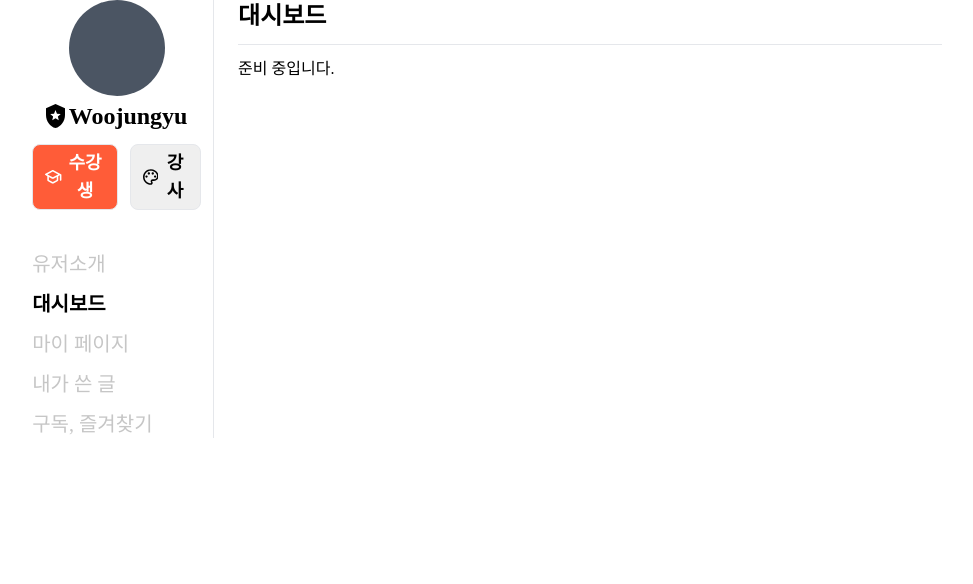
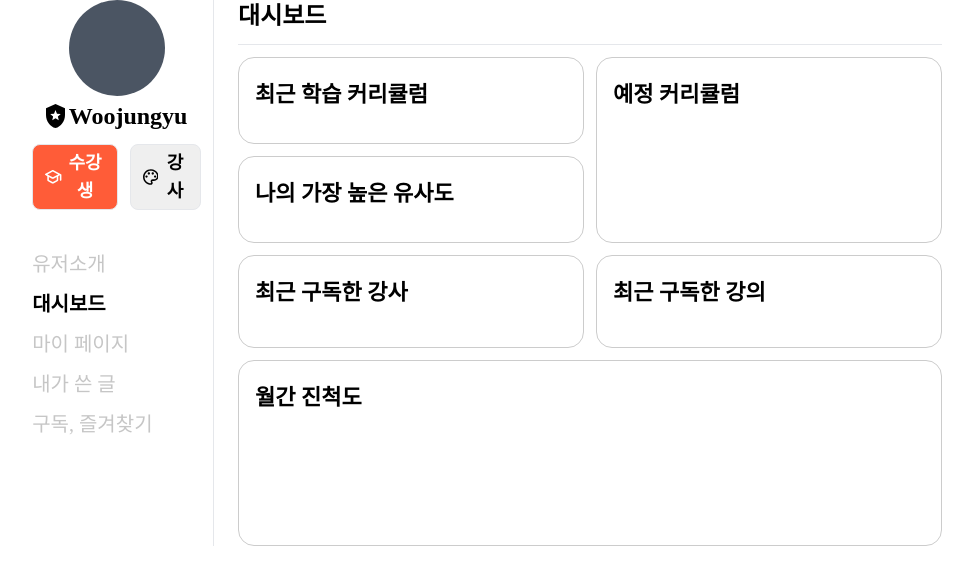
Before and after one commit to dnwnsrb11/grimtalk, a React (Vite) app: page /mypage in a window 1280 px wide. Both pictures are taken after a click on the button "대시보드". Shown: the top 584 px of the page, without its empty margins (153-1126 px from the left). Built offline with nearby package versions, Linux system fonts and the light colour scheme; a web font is replaced by a local one.

Commit message:
feat: mypage dashboard 컴포넌트 레이아웃 구성

```diff
--- /dev/null
+++ b/src/components/mypage/DashBoardCard.jsx
@@ -0,0 +1,8 @@
+export const DashBoardCard = ({ title, children }) => {
+  return (
+    <div className="rounded-2xl border border-gray-border-color px-4 py-5">
+      <p className="mb-3 text-[22px] font-bold">{title}</p>
+      {children}
+    </div>
+  );
+};
--- /dev/null
+++ b/src/components/mypage/DashBoardSection.jsx
@@ -0,0 +1,20 @@
+import { DashBoardCard } from '@/components/mypage/DashBoardCard';
+
+export const DashBoardSection = () => {
+  return (
+    <div className="grid grid-rows-[2fr_1fr_2fr] gap-3">
+      <div className="grid grid-cols-2 gap-3">
+        <div className="grid grid-rows-2 gap-3">
+          <DashBoardCard title="최근 학습 커리큘럼"></DashBoardCard>
+          <DashBoardCard title="나의 가장 높은 유사도"></DashBoardCard>
+        </div>
+        <DashBoardCard title="예정 커리큘럼"></DashBoardCard>
+      </div>
+      <div className="grid grid-cols-2 gap-3">
+        <DashBoardCard title="최근 구독한 강사"></DashBoardCard>
+        <DashBoardCard title="최근 구독한 강의"></DashBoardCard>
+      </div>
+      <DashBoardCard title="월간 진척도"></DashBoardCard>
+    </div>
+  );
+};
--- a/src/routes/pages/MyPage.jsx
+++ b/src/routes/pages/MyPage.jsx
@@ -4,7 +4,7 @@ import { MyPageContentLayout } from '@/layouts/MyPageContentLayout';
 import { SubscriptionFavoriteSection } from '@/components/mypage/SubscriptionFavoriteSection';
 import { MemberIntroSection } from '@/components/mypage/MemberIntroSection';
 import { MyBoardSection } from '@/components/mypage/MyBoardSection';
-
+import { DashBoardSection } from '@/components/mypage/DashBoardSection';
 export const MyPage = () => {
   const [selectedProfileMenu, setSelectedProfileMenu] = useState('수강생');
   const [selectedMenu, setSelectedMenu] = useState('유저소개');
@@ -13,6 +13,7 @@ export const MyPage = () => {
     '구독, 즐겨찾기': <SubscriptionFavoriteSection />,
     유저소개: <MemberIntroSection />,
     '내가 쓴 글': <MyBoardSection />,
+    대시보드: <DashBoardSection />,
 
     default: <div>준비 중입니다.</div>,
   };
```
